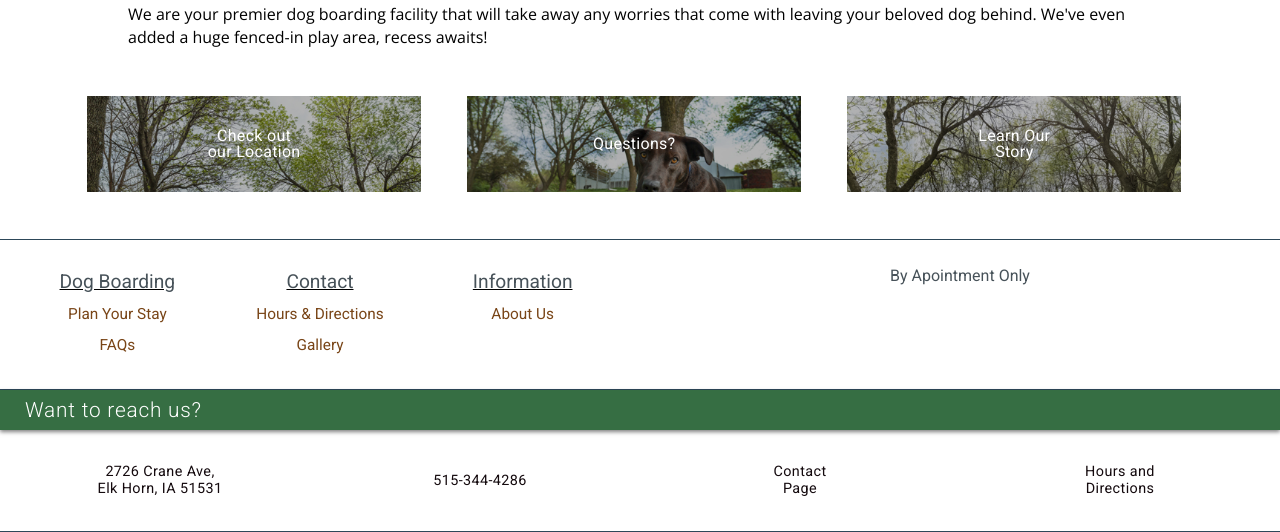
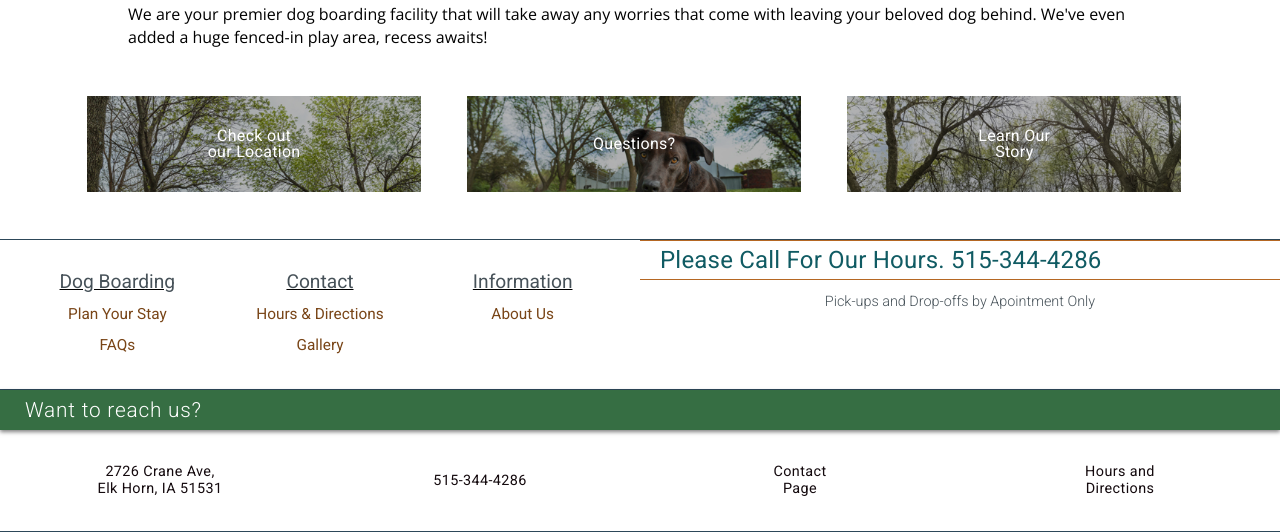
Before and after one commit to ALO-V/tck, a PHP site: page / in a window 1280 px wide. Shown: the part 809-1341 px from the top of the page. Run offline with PHP 8.4, Linux system fonts and the light colour scheme; some libraries are stand-ins or nearby versions.

Commit message:
Update homefooter.php

```diff
--- a/public/incl/homefooter.php
+++ b/public/incl/homefooter.php
@@ -22,11 +22,16 @@ echo '
     </nav>
   </section>
   <section id="footerHoursTableModule">
-    <table id="footerHoursTable">
+    <table id="hoursTable">
+        <thead class="hoursHeaderRow">
+          <th class="homeHeaderText" colspan="2">Please Call For Our Hours. 515-344-4286</th>
+        </thead>
         <tbody>
-          <td class="homeTime">By Apointment Only</td>
+        <tr>
+          <td class="homeTime">Pick-ups and Drop-offs by Apointment Only</td>
+        </tr>
         </tbody>
-    </table>
+        </table>
   </section></div>
 
 
```
